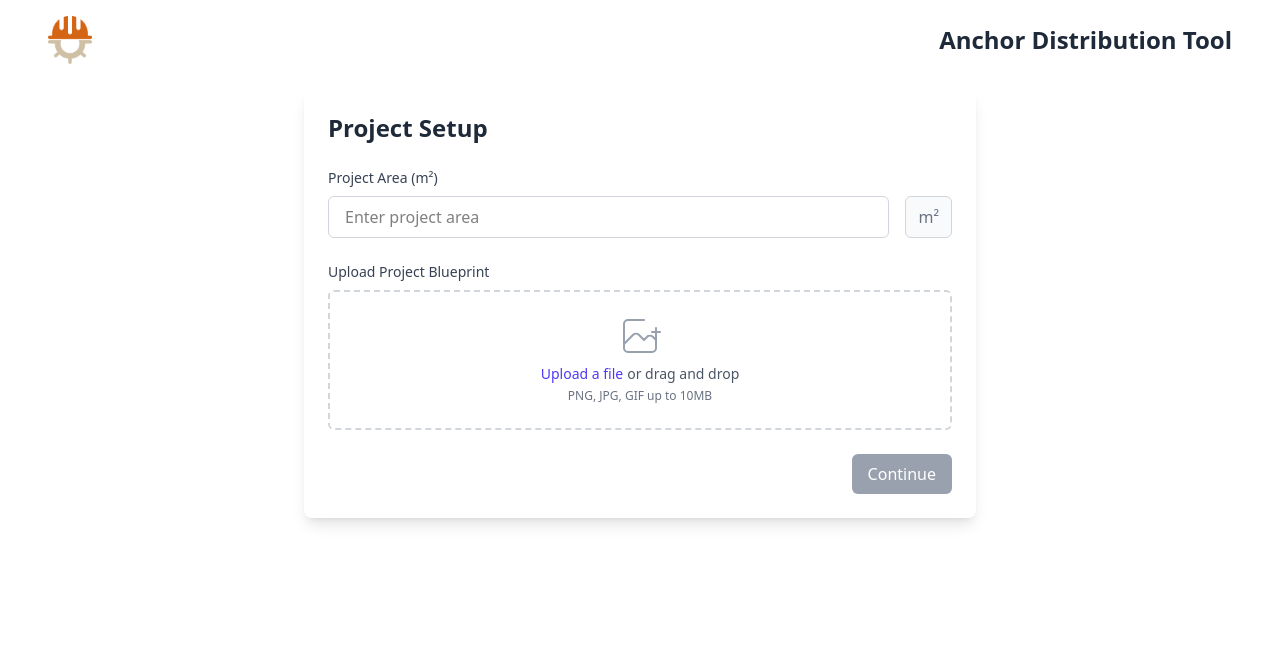
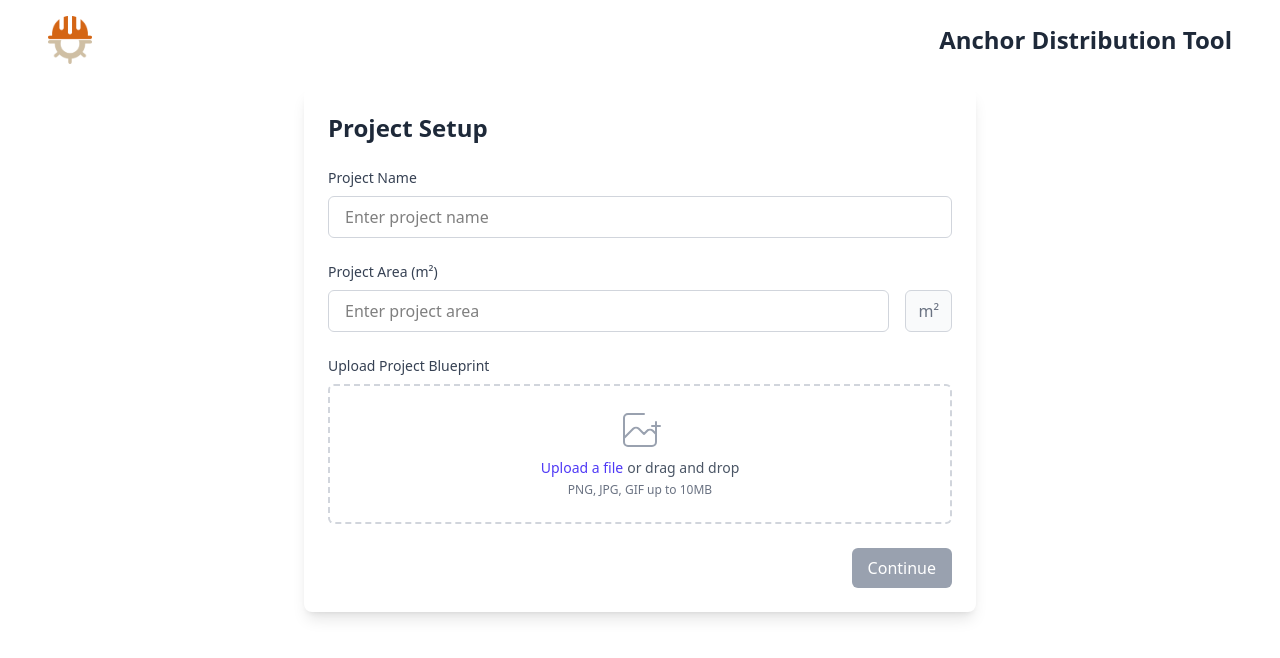
Before and after one commit to q1p1/Anchors, a React (Vite) app: page / in a window 1280 px wide. Shown: the top 658 px of the page. Built offline with nearby package versions, Linux system fonts and the light colour scheme.

Commit message:
add name of project

```diff
--- a/src/components/FileViewer/index.tsx
+++ b/src/components/FileViewer/index.tsx
@@ -30,6 +30,7 @@
     width: number;
     height: number;
   } | null>(null);
+  const [projectName, setProjectName] = useState<string>("");
 
   const handleFileUpload = (event: React.ChangeEvent<HTMLInputElement>) => {
     const file = event.target.files?.[0];
@@ -208,6 +209,21 @@
             Project Setup
           </h2>
           <div className="space-y-6">
+            {/* Project Name Input */}
+            <div>
+              <label className="block text-sm font-medium text-gray-700 mb-2">
+                Project Name
+              </label>
+              <input
+                type="text"
+                value={projectName}
+                onChange={(e) => setProjectName(e.target.value)}
+                className="w-full px-4 py-2 border border-gray-300 rounded-md focus:ring-2 focus:ring-indigo-500 focus:border-indigo-500"
+                placeholder="Enter project name"
+                required
+              />
+            </div>
+
             {/* Project Area Input */}
             <div>
               <label className="block text-sm font-medium text-gray-700 mb-2">
@@ -270,9 +286,14 @@
             {/* Preview and Status */}
             <div className="flex items-center justify-between">
               <div className="flex items-center space-x-2">
+                {projectName && (
+                  <div className="text-sm text-gray-600">
+                    Project: {projectName}
+                  </div>
+                )}
                 {projectArea > 0 && (
                   <div className="text-sm text-gray-600">
-                    Area: {projectArea} m²
+                    • Area: {projectArea} m²
                   </div>
                 )}
                 {fileUrl && (
@@ -283,10 +304,10 @@
               </div>
               <button
                 onClick={() => setIsProjectSetup(true)}
-                disabled={!projectArea || !fileUrl}
+                disabled={!projectName || !projectArea || !fileUrl}
                 className={`px-4 py-2 rounded-md text-white transition-colors
                   ${
-                    projectArea && fileUrl
+                    projectName && projectArea && fileUrl
                       ? "bg-indigo-600 hover:bg-indigo-700"
                       : "bg-gray-400 cursor-not-allowed"
                   }`}
@@ -301,9 +322,12 @@
         <div className="space-y-4">
           <div className="bg-white p-4 rounded-lg shadow">
             <div className="flex justify-between items-center mb-4">
-              <h2 className="text-xl font-semibold">
-                Project Area: {projectArea} m²
-              </h2>
+              <div>
+                <h2 className="text-xl font-semibold text-gray-800">
+                  {projectName}
+                </h2>
+                <p className="text-sm text-gray-600">Area: {projectArea} m²</p>
+              </div>
               <div className="flex items-center gap-3">
                 <div className="flex items-center gap-2">
                   <button
```
